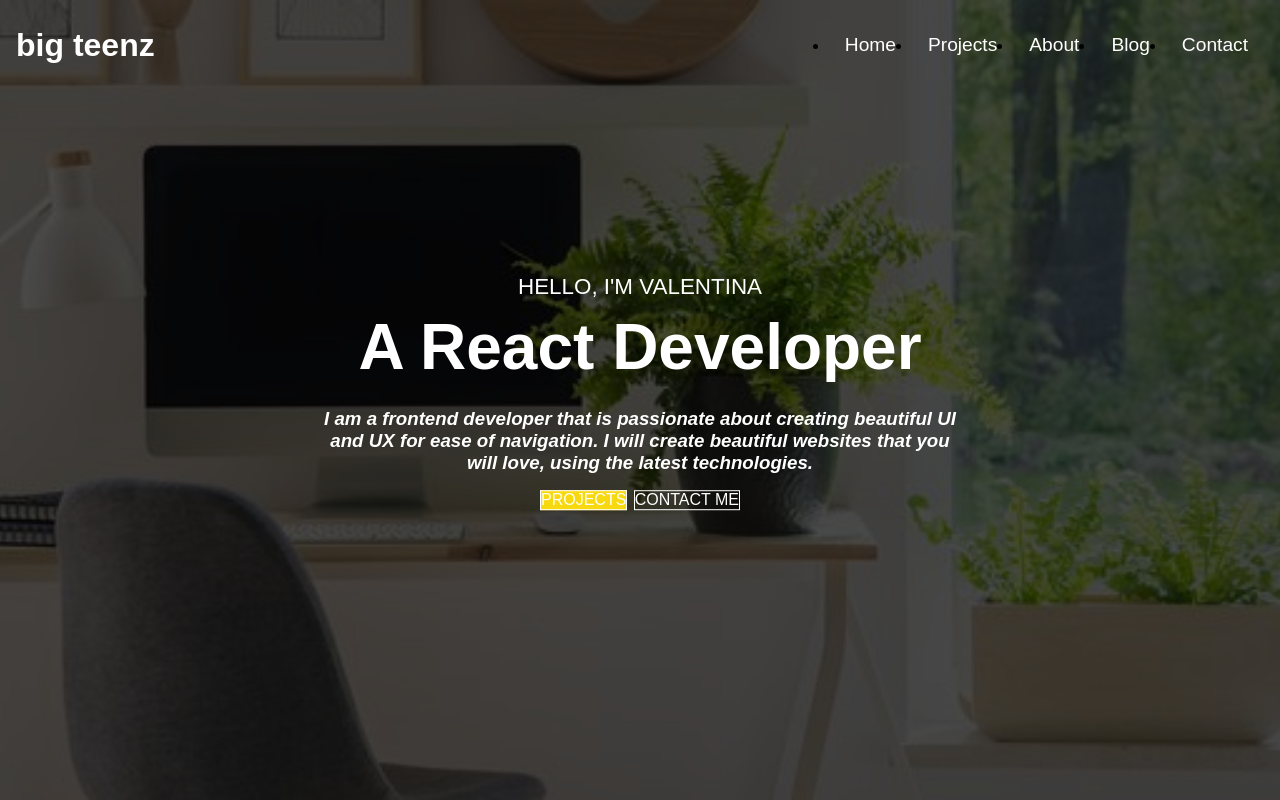
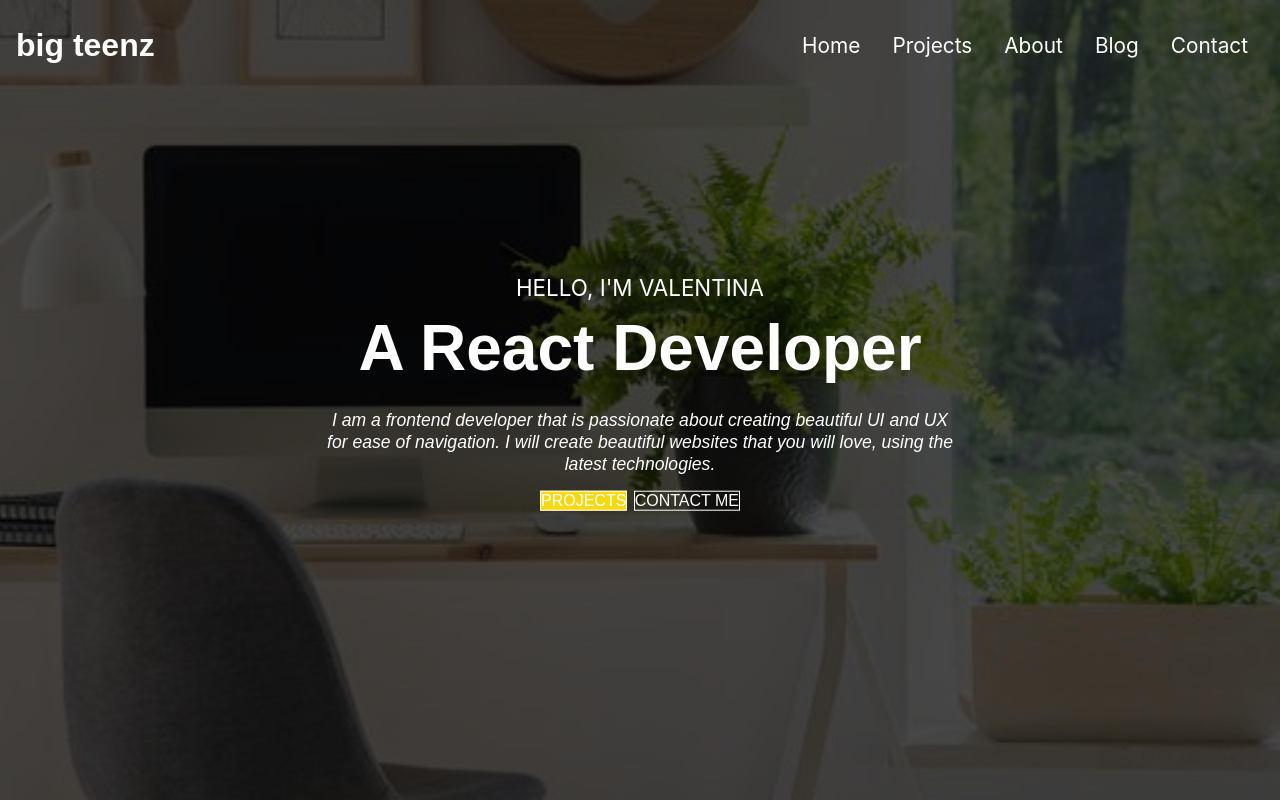
Before and after one commit to valentina-buoro/personal-website, a React (Create React App) app: page / in a window 1280 px wide. Shown: the top 800 px of the page. Built offline with nearby package versions, Linux system fonts and the light colour scheme.

Commit message:
feat: changed font to inter

```diff
--- a/src/components/Header/Header.css
+++ b/src/components/Header/Header.css
@@ -16,6 +16,7 @@
 
 .nav-menu {
     display: flex;
+    list-style-type: none;
 }
 
 .nav-menu li {
@@ -25,8 +26,9 @@
 }
 
 .nav-menu li a {
-    font-size: 1.2rem;
-    font-weight: 500;
+    font-family: 'Inter', sans-serif;
+    font-size: 1.3rem;
+    font-weight: 400;
 }
 
 @media(max-width: 1040px){
--- a/src/components/Hero/Hero.css
+++ b/src/components/Hero/Hero.css
@@ -36,17 +36,26 @@
      top: 50%;
     left: 50%;
     text-align: center;
+
 }
 
 .hero .content h1 {
     font-size: 4rem;
     padding: 0.6rem 0 1.5rem;
+    transition: left 2s ease;
 }
 
 .hero .content p {
+    font-family: 'Inter', sans-serif;
     font-size: 1.4rem;
-    font-weight: 200;
+    font-weight: 400;
     text-transform: uppercase;
+}
+
+.hero .content h3 {
+    font-family: 'Inter', sans-serif;
+    font-size: 1.1rem;
+    font-weight: 100;
 }
 
 .content .btn{
--- a/src/components/Hero/HeroImage.js
+++ b/src/components/Hero/HeroImage.js
@@ -13,8 +13,8 @@ const HeroImage = () => {
 
 
 
-            <div className='content'>
-                <p>HELLO, I'M VALENTINA</p>
+            <div className='content linear'>
+                <p className='revealUp'>HELLO, I'M VALENTINA</p>
                 <h1>A React Developer</h1>
                 <h3>
                 <em>I am a frontend developer that is passionate about creating beautiful
--- a/src/components/styles/Global.js
+++ b/src/components/styles/Global.js
@@ -1,7 +1,7 @@
 import { createGlobalStyle } from "styled-components";
 
 export const GlobalStyles = createGlobalStyle`
-@import url('https://fonts.googleapis.com/css2?family=Montserrat:wght@100;400;900&family=Poppins:ital,wght@0,200;0,300;0,400;0,500;0,600;0,700;0,800;0,900;1,100;1,200;1,300;1,400;1,500;1,600;1,700;1,800;1,900&family=Sacramento&family=Ubuntu:wght@400;500&display=swap');
+@import url('https://fonts.googleapis.com/css2?family=Inter:wght@100;200;300;400;500;600;700;800;900&family=Montserrat:wght@100;400;900&family=Poppins:ital,wght@0,200;0,300;0,400;0,500;0,600;0,700;0,800;0,900;1,100;1,200;1,300;1,400;1,500;1,600;1,700;1,800;1,900&family=Sacramento&family=Ubuntu:wght@400;500&display=swap');
  *{
     box-sizing: border-box;
     margin: 0;
```
